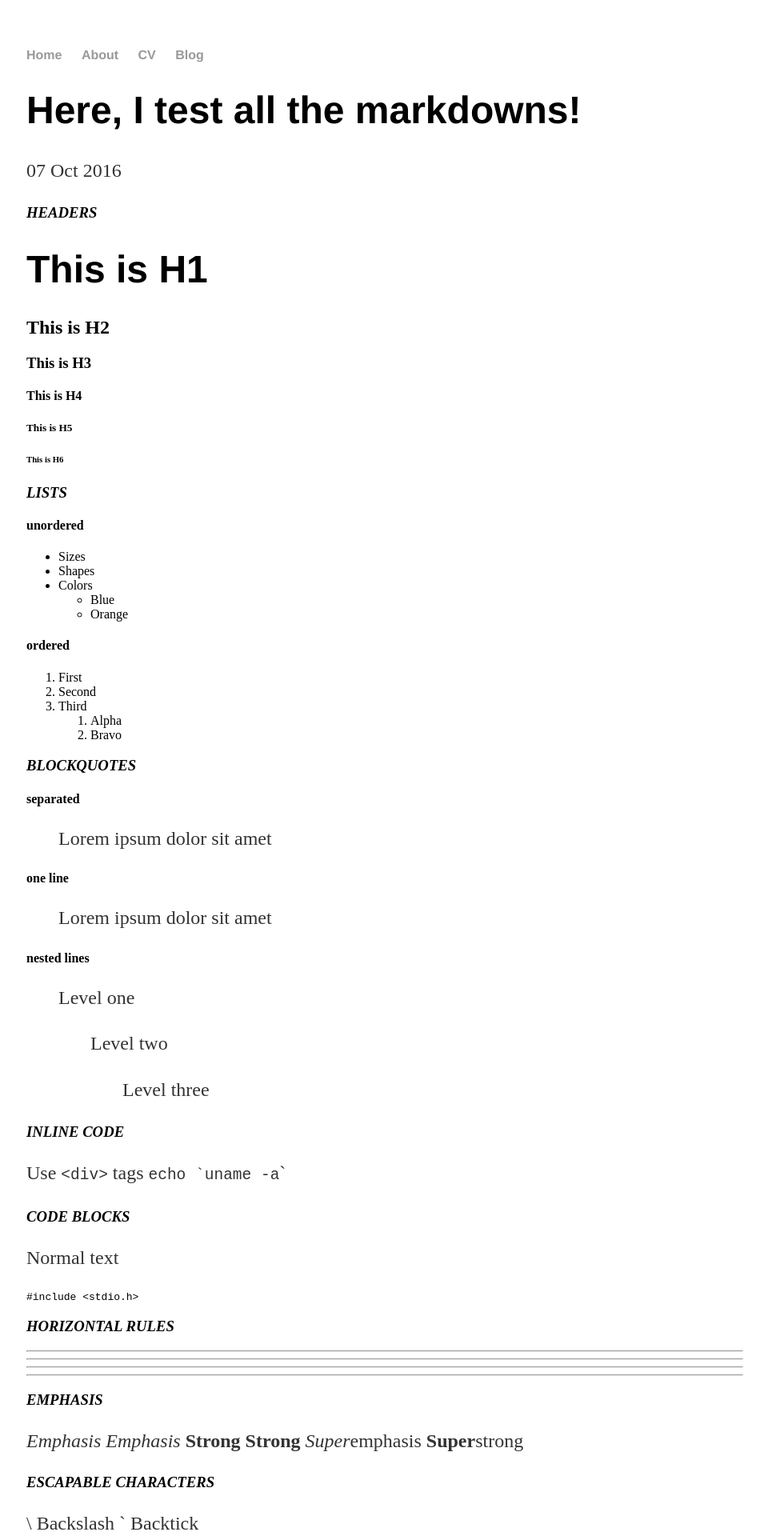
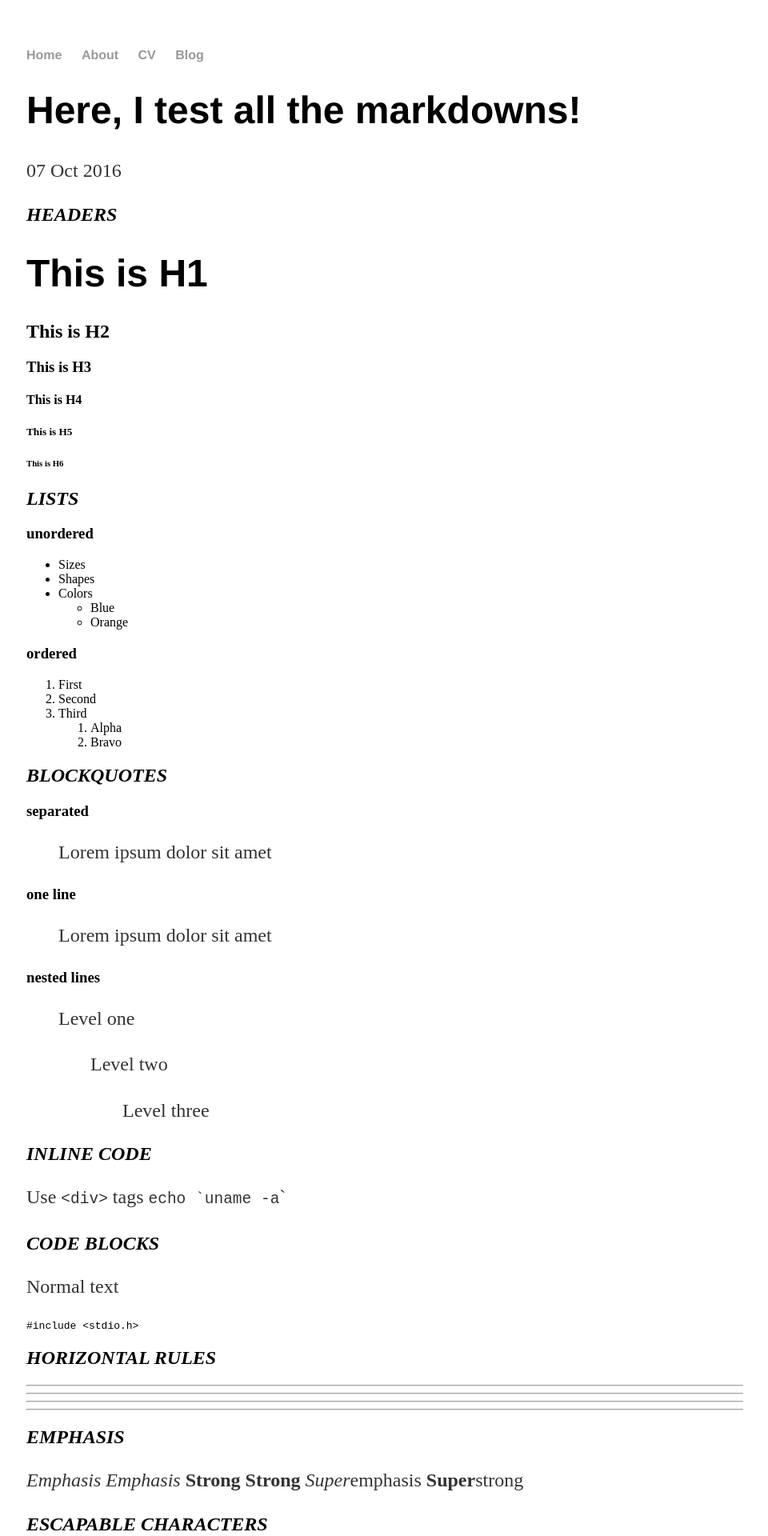
Before and after one commit to incsteph/incsteph.github.io, a Jekyll site: the page built from _posts/2016-10-07-here-i-test-all-the-markdowns.md, in a window 1280 px wide. Shown: the top 1920 px of the page at 80% size, without its empty margins (159-1119 px from the left). Built offline with Jekyll 4.4.1, drawn with Linux system fonts in a browser that asks for light colours.

````diff
--- a/_posts/2016-10-07-here-i-test-all-the-markdowns.md
+++ b/_posts/2016-10-07-here-i-test-all-the-markdowns.md
@@ -6,7 +6,7 @@ categories: [markdown, jekyll, test]
 tags: [test]
 ---
 
-### <i>HEADERS</i>
+## <i>HEADERS</i>
 # This is H1
 
 ## This is H2
@@ -22,53 +22,53 @@ tags: [test]
 
 
 
-### <i>LISTS</i>
-#### <b>unordered</b>
+## <i>LISTS</i>
+### <b>unordered</b>
 * Sizes
 * Shapes
 * Colors
 	* Blue
 	* Orange
 
-#### <b>ordered</b>
+### <b>ordered</b>
 1. First
 2. Second
 3. Third
 	1. Alpha
 	2. Bravo
 
-### <i>BLOCKQUOTES</i>
-#### <b>separated</b>
+## <i>BLOCKQUOTES</i>
+### <b>separated</b>
 > Lorem ipsum
 > dolor sit amet
 
-#### <b>one line</b>
+### <b>one line</b>
 > Lorem ipsum dolor
 sit amet
 
-#### <b>nested lines</b>
+### <b>nested lines</b>
 > Level one
 >
 > > Level two
 > >
 > > > Level three
 
-### <i>INLINE CODE</i>
+## <i>INLINE CODE</i>
 Use `<div>` tags
 ``echo `uname -a```
 
-### <i>CODE BLOCKS</i>
+## <i>CODE BLOCKS</i>
 Normal text
 
 	#include <stdio.h>
 
-### <i>HORIZONTAL RULES</i>
+## <i>HORIZONTAL RULES</i>
 * * *
 ***
 - - -
 ---
 
-### <i>EMPHASIS</i>
+## <i>EMPHASIS</i>
 *Emphasis*
 _Emphasis_
 **Strong**
@@ -76,7 +76,7 @@ __Strong__
 *Super*emphasis
 **Super**strong
 
-### <i>ESCAPABLE CHARACTERS</i>
+## <i>ESCAPABLE CHARACTERS</i>
 \ Backslash
 ` Backtick
 * Asterisk
@@ -90,14 +90,14 @@ _ Underscore
 . Period
 ! Exclamation
 
-### <i>LINKS</i>
+## <i>LINKS</i>
 [Google](http://google.com/)
 [Google](http://google.com/ "Search")
 [google]: http://google.com/ "Search"
 [Google][google]
 <http://google.com>
 
-### <i>IMAGES</i>
+## <i>IMAGES</i>
 ![Alt text](/path/to/img.jpg)
 ![Alt text](/path/to/img.jpg "Title")
 [img1]: /path/to/img.jpg "Title"
````
